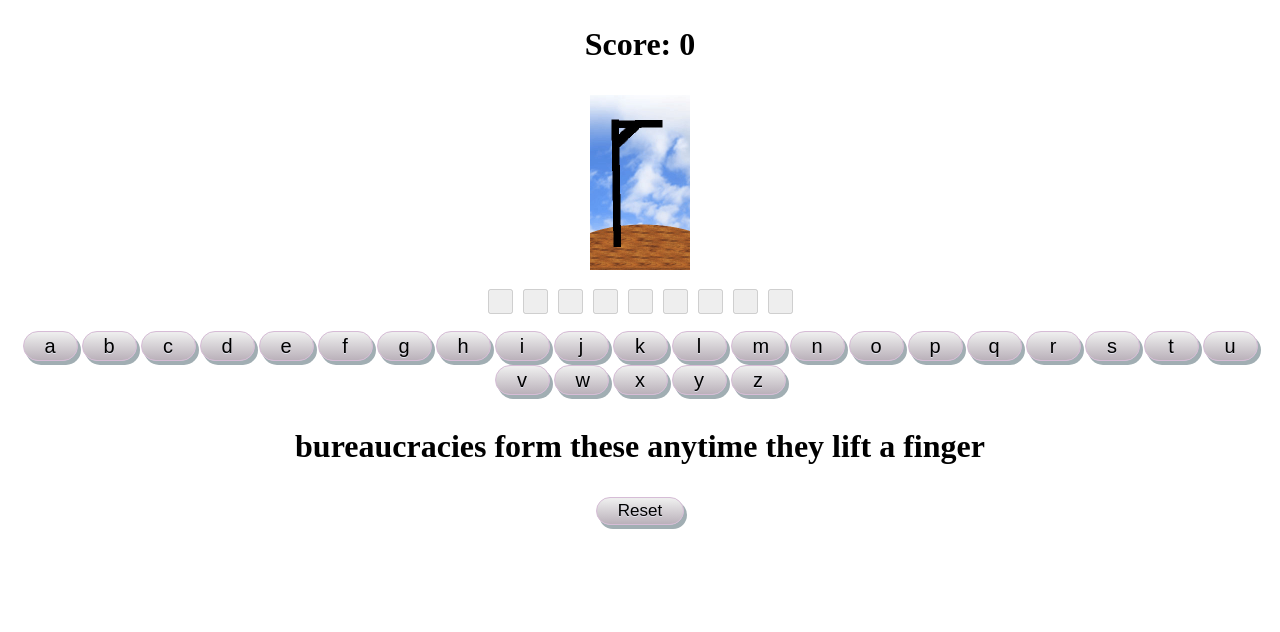
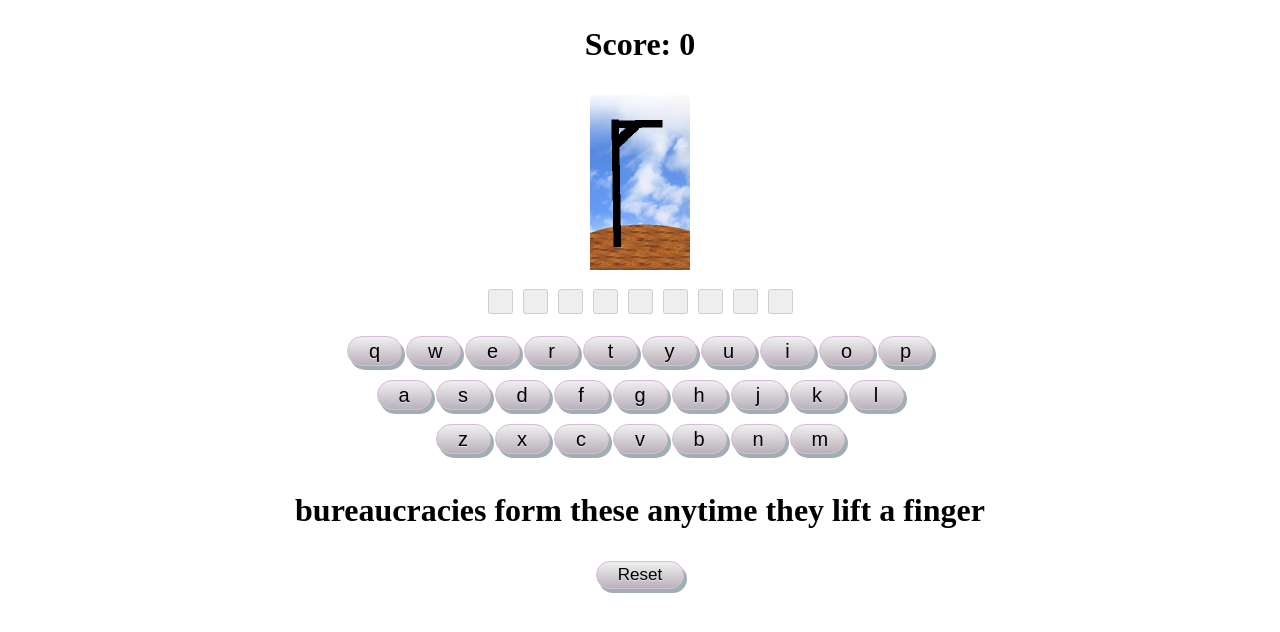
Before and after one commit to JapaMaron/HangMan, a plain HTML site: page index.html in a window 1280 px wide. Both pictures are taken after a click on the button "Start". Drawn offline with Linux system fonts and the light colour scheme.

Commit message:
Reorganized buttons into QWERTY format, added visual for button press

```diff
--- a/js/hangman.js
+++ b/js/hangman.js
@@ -5,8 +5,8 @@ let blocks = [];
 let wordChosen;
 let buttonCheck = 0;
 let score = 0;
-let letter = ["a", "b", "c", "d", "e", "f", "g", "h", "i", "j", "k", "l",
-    "m", "n", "o", "p", "q", "r", "s", "t", "u", "v", "w", "x", "y", "z"
+let letter = ["q", "w", "e", "r", "t", "y", "u", "i", "o", "p", "a", "s",
+    "d", "f", "g", "h", "j", "k", "l", "z", "x", "c", "v", "b", "n", "m"
 ];
 
 let username;
@@ -59,6 +59,8 @@ function wordPlacer() {
 }
 
 function generateButtons() {
+    /* Keep this code in case it's not desired to re-organize keyboard*/
+    /*
     for (let i = 0; i < 26; i++) {
         let b = document.createElement("button");
         b.class = letter[i];
@@ -70,6 +72,35 @@ function generateButtons() {
         }
         buttons[i] = b;
         document.getElementById('buttons').appendChild(b);
+        buttons[i].style.height = "30px";
+        buttons[i].style.width = "55px";
+        buttons[i].style.margin = "2px";
+    }
+    */
+   /* Append button to correct row using if statements.*/
+   for (let i = 0; i < 26; i++) {
+        let b = document.createElement("button");
+        b.class = letter[i];
+        b.id = "button";
+        b.innerHTML = letter[i];
+        b.style.fontSize = "20px";
+        b.onclick = function () {
+            pressButton(b);
+        }
+        buttons[i] = b;
+        /* Append button to the first row. */
+        if (i < 10){
+            document.getElementById('buttonsRow1').appendChild(b);
+        } else{
+            if (i >= 10 && i < 19){
+                /* Append button to the second row. */
+                document.getElementById('buttonsRow2').appendChild(b);
+            } else{
+                /* Append button to the third row. */
+                document.getElementById('buttonsRow3').appendChild(b);
+            }
+        }
+
         buttons[i].style.height = "30px";
         buttons[i].style.width = "55px";
         buttons[i].style.margin = "2px";
@@ -96,6 +127,14 @@ function pressButton(button) {
     button.disabled = true;
     lifeCheck();
     winCheck();
+
+    /* Change the styling of the button to show it's pressed. */
+    buttonPressed(button);
+}
+
+function buttonPressed(button){
+    button.style.background = "linear-gradient(to bottom, #bab1ba 5%, #ededed 100%)";
+	button.style.backgroundColor = "#bab1ba";
 }
 
 function winCheck() {
@@ -261,6 +300,22 @@ function start() {
     buttons.classList.add("wrapper");
     document.body.appendChild(buttons);
 
+    /* Make 3 rows of buttons to imitate QWERTY keyboard.*/
+    let buttonsRow1 = document.createElement("div");
+    buttonsRow1.id = "buttonsRow1";
+    buttonsRow1.classList.add("wrapper");
+    buttons.appendChild(buttonsRow1);
+
+    let buttonsRow2 = document.createElement("div");
+    buttonsRow2.id = "buttonsRow2";
+    buttonsRow2.classList.add("wrapper");
+    buttons.appendChild(buttonsRow2);
+
+    let buttonsRow3 = document.createElement("div");
+    buttonsRow3.id = "buttonsRow3";
+    buttonsRow3.classList.add("wrapper");
+    buttons.appendChild(buttonsRow3);
+
     let description = document.createElement("h1");
     description.id = "description";
     description.classList.add("wrapper");
@@ -273,7 +328,6 @@ function start() {
     resetButton.textContent = "Reset"
     resetHolder.appendChild(resetButton);
     document.body.appendChild(resetHolder);
-
 
     document.getElementById("platform").src = "images/3.jpg";
     document.getElementById('score').innerHTML = "Score: " + score;
@@ -316,9 +370,6 @@ function renderDatabase() {
     table.id = "score-board";
     document.body.appendChild(table);
 
-
-
-
     let tr = document.createElement("tr");
     let tdId = document.createElement("td");
     tdId.textContent = "SESSION";
```
Also changed, not shown: css/style.css (line endings or trailing spaces).
